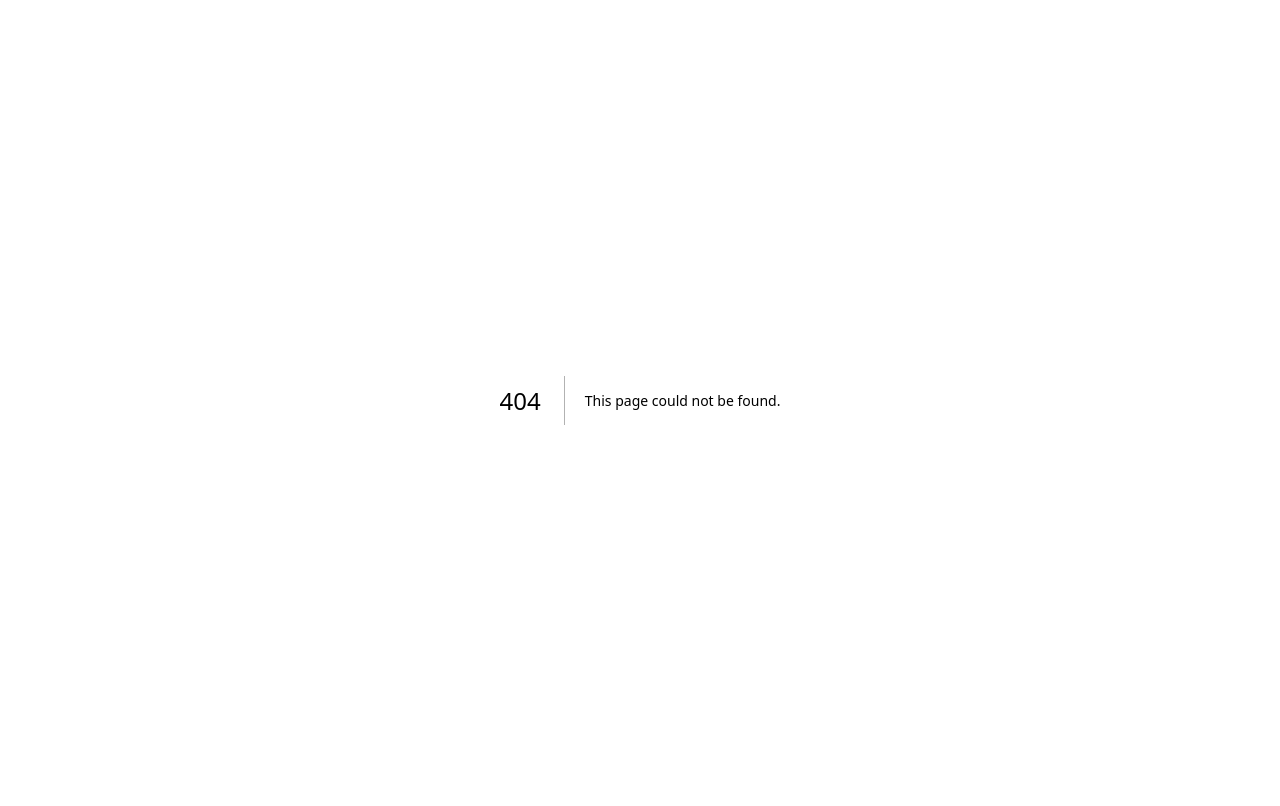
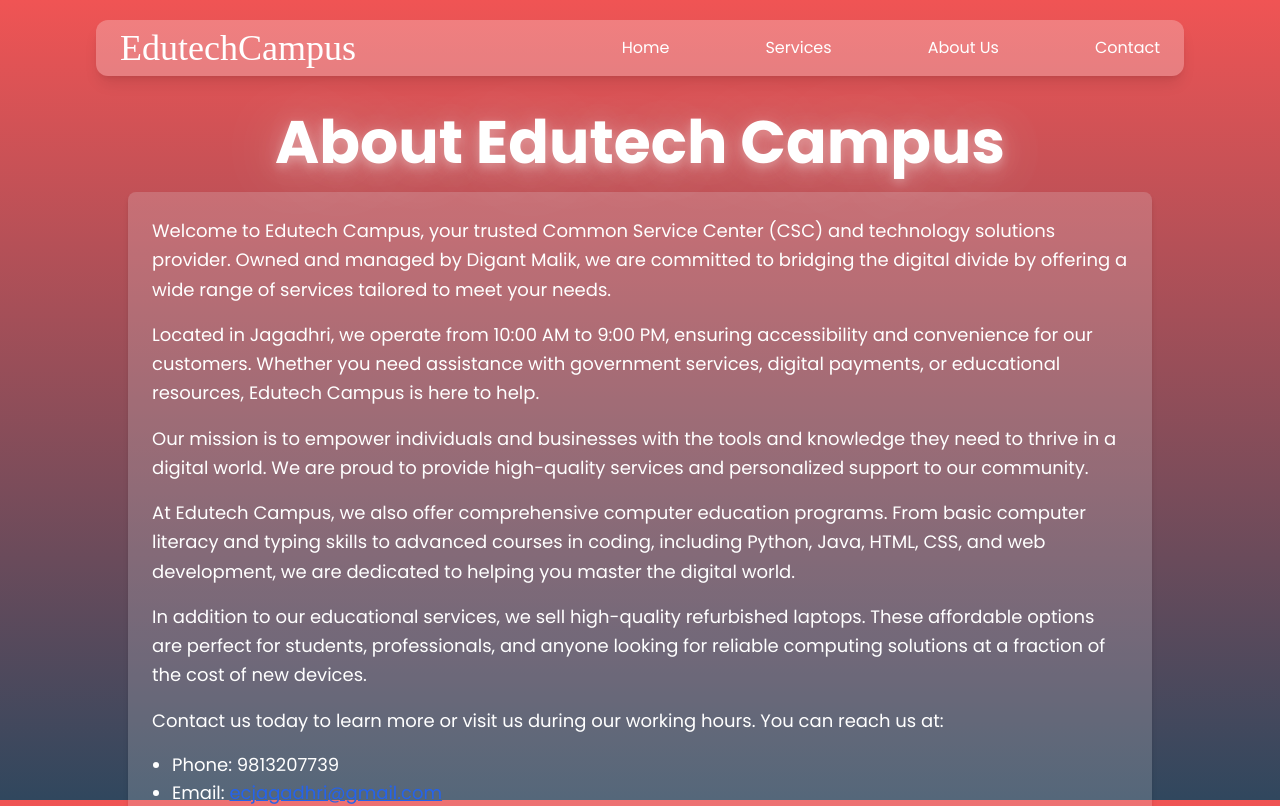
Before and after one commit to AtharvaMalik/edutechcampus, a Next.js app: page /about in a window 1280 px wide. Before the commit this address had no page. Shown: the top 806 px of the page. Built offline with nearby package versions, Linux system fonts and the light colour scheme; a web font is replaced by a local one.

Commit message:
about page

```diff
--- a/components/Navbar.tsx
+++ b/components/Navbar.tsx
@@ -11,9 +11,9 @@ const Navbar = () => {
 
         {/* Right Side */}
         <div className="flex flex-row xl:flex-row space-x-3 xl:space-y-0 xl:space-x-24 text-white font-medium font-Helvetica">
-          <a href="#" className="hover:text-red-200 transition">Home</a>
+          <a href=".." className="hover:text-red-200 transition">Home</a>
           <a href="#" className="hover:text-red-200 transition">Services</a>
-          <a href="#" className="hover:text-red-200 transition">About Us</a>
+          <a href="/about" className="hover:text-red-200 transition">About Us</a>
           <a href="#" className="hover:text-red-200 transition">Contact</a>
         </div>
       </div>
--- /dev/null
+++ b/pages/about.tsx
@@ -0,0 +1,49 @@
+// pages/about.tsx
+import { NextPage } from 'next';
+import Head from 'next/head';
+import Navbar from '../components/Navbar';
+
+const About: NextPage = () => {
+    return (
+        <>
+            <Navbar />
+            <Head>
+                <title>About Edutech Campus</title>
+                <meta name="description" content="Learn more about Edutech Campus, our mission, and our services." />
+            </Head>
+            <h1 className="Glow xl:mt-9 xl:mb-0 text-white text-center text-6xl font-bold">About Edutech Campus</h1>
+            <main className="min-h-screen py-5 px-4">
+                <section className="xl:mt-0 max-w-5xl mx-auto bg-gray-200 bg-opacity-20 p-6 shadow-md rounded-lg">
+
+                    <p className="text-white text-lg leading-relaxed mb-4">
+                        Welcome to Edutech Campus, your trusted Common Service Center (CSC) and technology solutions provider. Owned and managed by Digant Malik, we are committed to bridging the digital divide by offering a wide range of services tailored to meet your needs.
+                    </p>
+                    <p className="text-white text-lg leading-relaxed mb-4">
+                        Located in Jagadhri, we operate from 10:00 AM to 9:00 PM, ensuring accessibility and convenience for our customers. Whether you need assistance with government services, digital payments, or educational resources, Edutech Campus is here to help.
+                    </p>
+                    <p className="text-white text-lg leading-relaxed mb-4">
+                        Our mission is to empower individuals and businesses with the tools and knowledge they need to thrive in a digital world. We are proud to provide high-quality services and personalized support to our community.
+                    </p>
+                    <p className="text-white text-lg leading-relaxed mb-4">
+                        At Edutech Campus, we also offer comprehensive computer education programs. From basic computer literacy and typing skills to advanced courses in coding, including Python, Java, HTML, CSS, and web development, we are dedicated to helping you master the digital world.
+                    </p>
+                    <p className="text-white text-lg leading-relaxed mb-4">
+                        In addition to our educational services, we sell high-quality refurbished laptops. These affordable options are perfect for students, professionals, and anyone looking for reliable computing solutions at a fraction of the cost of new devices.
+                    </p>
+                    <p className="text-white text-lg leading-relaxed mb-4">
+                        Contact us today to learn more or visit us during our working hours. You can reach us at:
+                    </p>
+                    <ul className="text-white text-lg list-disc pl-5 mb-4">
+                        <li>Phone: 9813207739</li>
+                        <li>Email: <a href="mailto:ecjagadhri@gmail.com" className="text-blue-600 underline">ecjagadhri@gmail.com</a></li>
+                    </ul>
+                    <p className="text-gray-700 text-lg leading-relaxed">
+                        Thank you for choosing Edutech Campus. We look forward to serving you and helping you achieve your goals.
+                    </p>
+                </section>
+            </main>
+        </>
+    );
+};
+
+export default About;
--- a/styles/globals.css
+++ b/styles/globals.css
@@ -61,10 +61,6 @@ body {
   left: auto;
   right: auto;
   color: #fff;
-  text-shadow: 0px 4px 100px rgba(255, 255, 255, 0.25),
-    0px 4px 50px rgba(255, 255, 255, 0.25),
-    0px 4px 25px rgba(255, 255, 255, 0.25),
-    0px 4px 10px rgba(255, 255, 255, 0.25);
   font-family: Poppins;
   font-size: 5rem;
   font-style: normal;
@@ -82,3 +78,14 @@ body {
   margin-top: -20px; /* Adjust this value as needed */
   /* position: absolute; */
 }
+
+.Glow{
+  text-shadow: 0px 4px 100px rgba(255, 255, 255, 0.25), 0px 4px 50px rgba(255, 255, 255, 0.25), 0px 4px 25px rgba(255, 255, 255, 0.25), 0px 4px 10px rgba(255, 255, 255, 0.25);
+
+}
+
+.textShadow{
+text-shadow: 0px 4px 50px rgba(48, 71, 94, 0.25),
+0px 4px 25px rgba(48, 71, 94, 0.25),
+0px 4px 10px rgba(48, 71, 94, 0.25);
+}
```
